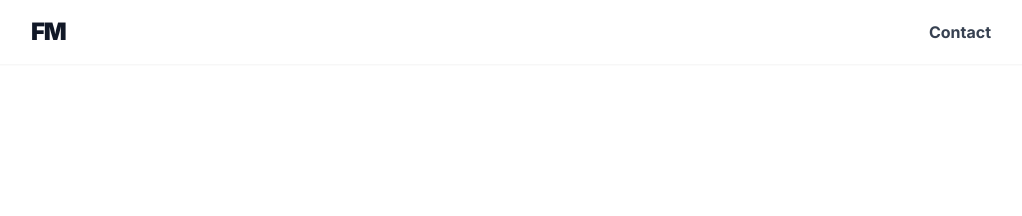
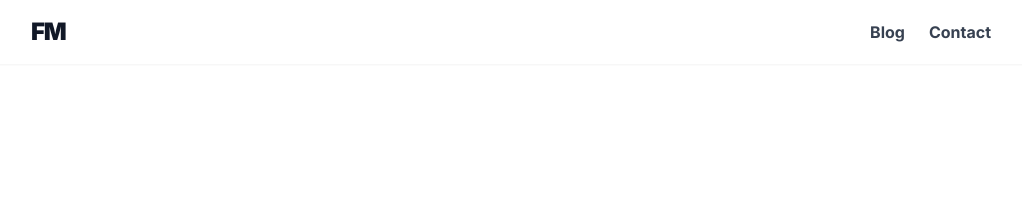
Before and after one commit to farzadona/farzad-works.github.io, a Jekyll site: the page built from index.html, in a window 1280 px wide. Shown: the top 216 px of the page, without its empty margins (129-1151 px from the left). Built offline with Jekyll 4.4.1, drawn with Linux system fonts in a browser that asks for light colours; nearby versions of some CDN libraries.

Commit message:
brief note of what changed

```diff
--- a/_includes/post_header.html
+++ b/_includes/post_header.html
@@ -1,12 +1,12 @@
-<header class="fixed top-0 left-0 right-0 z-30 bg-gray-900/80 backdrop-blur-sm shadow-sm">
+<header class="fixed top-0 left-0 right-0 z-30 bg-white/80 backdrop-blur-sm shadow-sm">
     <div class="mx-auto max-w-5xl px-6 sm:px-8">
         <div class="flex h-16 items-center justify-between">
-            <div class="text-2xl font-black tracking-tighter text-gray-50">
-                <a href="{{ site.baseurl }}/">{{ site.title }}</a>
+            <div class="text-2xl font-black tracking-tighter text-gray-900">
+                <a href="{{ site.baseurl }}/">{{ site.title | default: 'FM' }}</a>
             </div>
-            <nav class="flex items-center gap-6 text-md font-semibold text-gray-300">
-                <a href="{{ site.baseurl }}/blog" class="transition-colors hover:text-white">Blog</a>
-                <a href="{{ site.baseurl }}/#about-me" class="transition-colors hover:text-white">About / Contact</a>
+            <nav class="flex items-center gap-6 text-md font-semibold text-gray-700">
+                <a href="{{ site.baseurl }}/blog" class="transition-colors hover:text-black">Blog</a>
+                <a href="{{ site.baseurl }}/#about-me" class="transition-colors hover:text-black">Contact</a>
             </nav>
         </div>
     </div>
--- a/index.html
+++ b/index.html
@@ -66,16 +66,7 @@
 </head>
 <body class="bg-white text-gray-900">
 
-    <header class="fixed top-0 left-0 right-0 z-10 bg-white/80 backdrop-blur-sm shadow-sm">
-        <div class="mx-auto max-w-5xl px-6 sm:px-8">
-            <div class="flex h-16 items-center justify-between">
-                <div class="text-2xl font-black tracking-tighter text-gray-900"> <a href="{{ site.baseurl }}/">FM</a> </div>
-                <div class="text-md font-semibold text-gray-700">
-                    <a href="{{ site.baseurl }}/#about-me" class="transition-colors hover:text-black">Contact</a>
-                </div>
-            </div>
-        </div>
-    </header>
+    {% include post_header.html %}
 
     <!-- Canvas for Three.js scene --><canvas id="webgl-canvas"></canvas>
 
```
